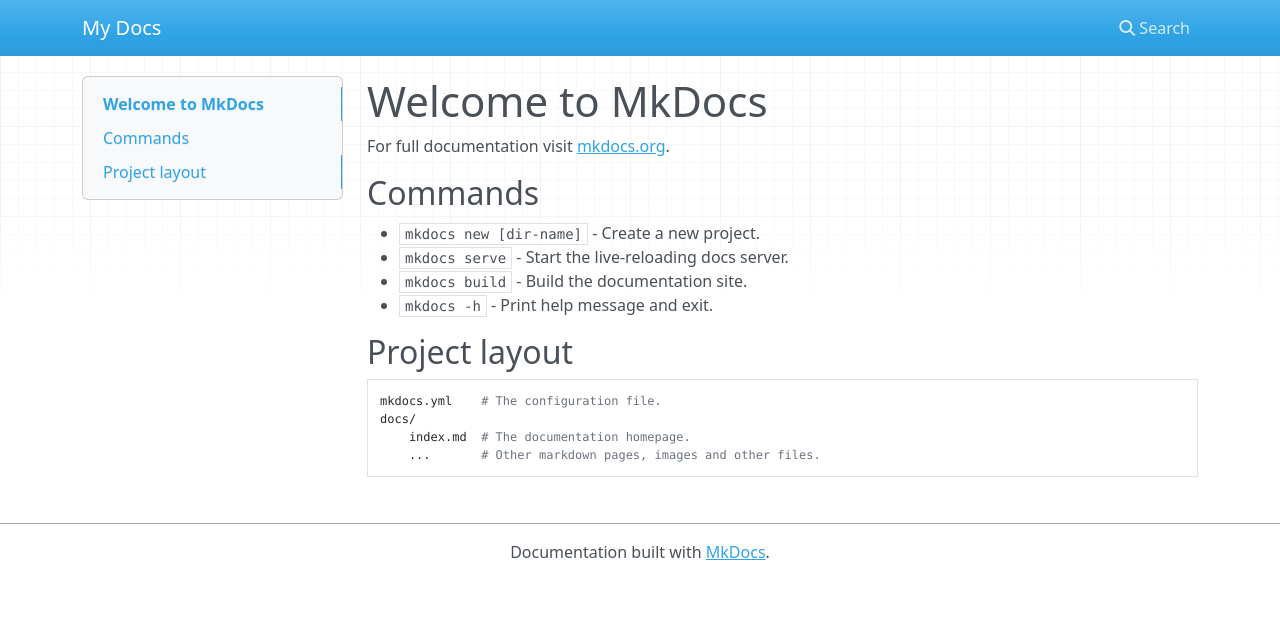
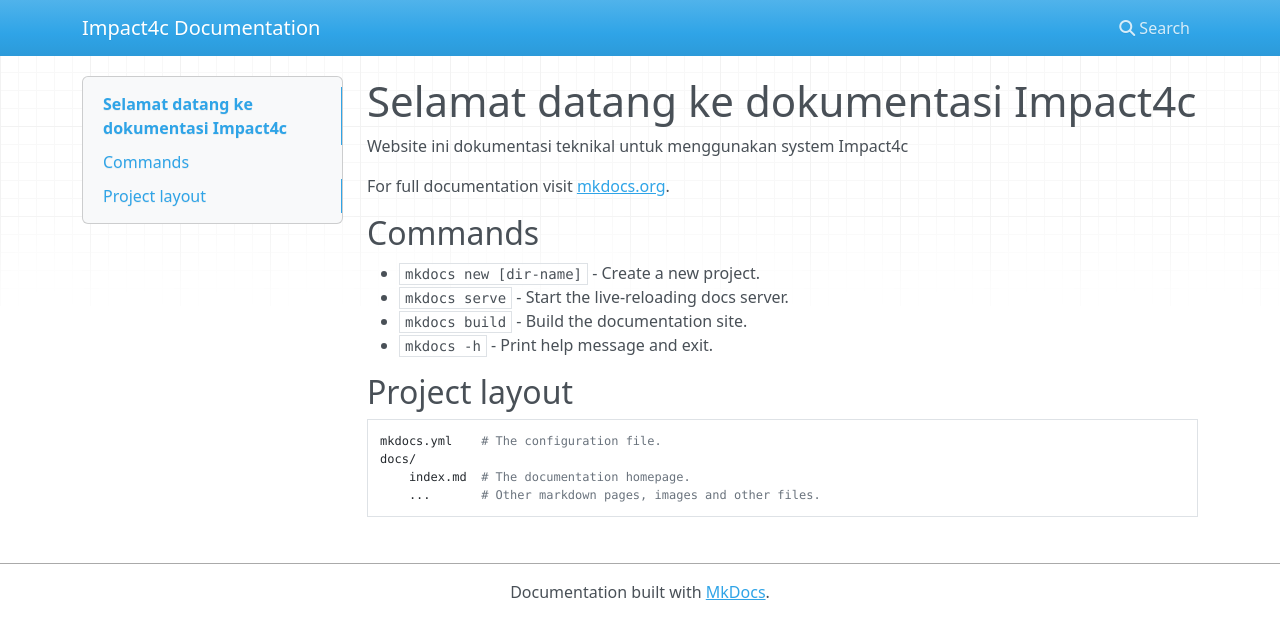
Before and after one commit to AmirulOm/impact4c-docs, an MkDocs documentation site: the page built from docs/index.md, in a window 1280 px wide. Shown: the top 639 px of the page. Built offline with MkDocs 1.6.1, drawn with Linux system fonts in a browser that asks for light colours; nearby versions of some CDN libraries.

Commit message:
update small docs

```diff
--- a/docs/index.md
+++ b/docs/index.md
@@ -1,4 +1,7 @@
-# Welcome to MkDocs
+# Selamat datang ke dokumentasi Impact4c
+
+Website ini dokumentasi teknikal untuk menggunakan system Impact4c
+
 
 For full documentation visit [mkdocs.org](https://www.mkdocs.org).
 
--- a/mkdocs.yml
+++ b/mkdocs.yml
@@ -1 +1 @@
-site_name: My Docs
+site_name: Impact4c Documentation
```
Also changed, not shown: 1 other file.
